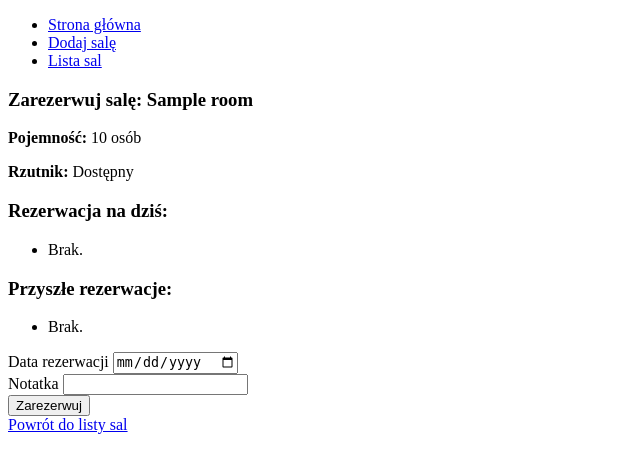
After one commit to Paszczak1987/room_booking, a Django app: page /room/reservation/1/ in a window 1280 px wide. The commit adds this page. Shown: the top 473 px of the page, without its empty margins (0-640 px from the left). Run offline with Django 5.2, Linux system fonts and the light colour scheme; tables that the repository leaves empty hold one stand-in row (values such as "Sample post").

Commit message:
reservation form with validation and detailed view

```diff
--- a/home/admin.py
+++ b/home/admin.py
@@ -5,3 +5,4 @@ from . import models
 
 # Register your models here.
 admin.site.register(models.Room)
+admin.site.register(models.Reservation)
--- a/home/forms.py
+++ b/home/forms.py
@@ -1,4 +1,5 @@
 from django import forms
+from django.utils import timezone
 from . import models
 
 class RoomCreateForm(forms.ModelForm):
@@ -38,3 +39,27 @@ class RoomCreateForm(forms.ModelForm):
         if models.Room.objects.filter(name=name).exists():
             raise forms.ValidationError("Sala o tej nazwie już istnieje.")
         return name
+
+
+class ReservationCreateForm(forms.ModelForm):
+    class Meta:
+        model = models.Reservation
+        fields = ['date', 'comment']
+        widgets = {
+            'date': forms.DateInput(attrs={'type': 'date'}),
+        }
+
+    def __init__(self, *args, **kwargs):
+        room = kwargs.pop('room', None)
+        self.room = room.pk
+        super(ReservationCreateForm, self).__init__(*args, **kwargs)
+        self.fields['date'].label = "Data rezerwacji"
+        self.fields['comment'].label = "Notatka"
+
+    def clean_date(self):
+        date = self.cleaned_data.get('date')
+        if date < timezone.now().date():
+            raise forms.ValidationError("Nie można zarezerwować sali wstecznie.")
+        if models.Reservation.objects.filter(room=self.room, date=date).exists():
+            raise forms.ValidationError("Ta sala jest już zarezerwowana na wybrany dzień.")
+        return date
--- a/home/models.py
+++ b/home/models.py
@@ -14,3 +14,18 @@ class Room(Modified):
     name = models.CharField(max_length=20, unique=True)
     capacity = models.IntegerField()
     projector = models.BooleanField()
+
+    def __str__(self):
+        return self.name
+
+
+class Reservation(Modified):
+    date = models.DateField()
+    room = models.ForeignKey(Room, on_delete=models.CASCADE)
+    comment = models.CharField(max_length=100)
+
+    def __str__(self):
+        return f"{self.room.name} {self.date}"
+
+    class Meta:
+        unique_together = ('date', 'room',)
--- /dev/null
+++ b/home/templates/room/reservation.html
@@ -0,0 +1,59 @@
+{% extends 'base.html' %}
+
+{% block title %}
+    Rezerwacja
+{% endblock %}
+
+{% block content %}
+    <h3>Zarezerwuj salę: {{ room.name }}</h3>
+    <p><strong>Pojemność:</strong> {{ room.capacity }} osób</p>
+    <p><strong>Rzutnik:</strong> {{ room.projector|yesno:"Dostępny,Niedostępny" }}</p>
+
+    <h3>Rezerwacja na dziś:</h3>
+    <ul>
+        {% if reservations_today %}
+            {% for reservation in reservations_today %}
+                <li>{{ reservation.date }}</li>
+                <li>{{ reservation.comment }}</li>
+            {% endfor %}
+        {% else %}
+            <li>Brak.</li>
+        {% endif %}
+    </ul>
+
+    <h3>Przyszłe rezerwacje:</h3>
+    <ul>
+        {% if reservations_from_today %}
+            {% for reservation in reservations_from_today %}
+                <li>{{ reservation.date|date:"d-m-y" }}: {{ reservation.comment }}</li>
+            {% endfor %}
+        {% else %}
+            <li>Brak.</li>
+        {% endif %}
+    </ul>
+
+    <form method="post">
+        {% csrf_token %}
+
+        <div>
+            <label for="{{ form.date.id_for_label }}">{{ form.date.label }}</label>
+            {{ form.date }}
+            {% if form.date.errors %}
+                <div class="error">{{ form.date.errors }}</div>
+            {% endif %}
+        </div>
+
+        <div>
+            <label for="{{ form.comment.id_for_label }}">{{ form.comment.label }}</label>
+            {{ form.comment }}
+            {% if form.comment.errors %}
+                <div class="error">{{ form.comment.errors }}</div>
+            {% endif %}
+        </div>
+
+        <button type="submit">Zarezerwuj</button>
+    </form>
+
+    <a href="{% url 'home:room_list' %}">Powrót do listy sal</a>
+
+{% endblock %}
--- a/home/urls.py
+++ b/home/urls.py
@@ -7,4 +7,7 @@ app_name = 'home'
 urlpatterns = [
     path('', views.RoomHomeView.as_view(), name='home'),
     path('new/', views.RoomCreateView.as_view(), name='new_room'),
+    path('list/', views.RoomListView.as_view(), name='room_list'),
+    path('room/<int:pk>/', views.RoomDetailView.as_view(), name='room_detail'),
+    path('room/reservation/<int:pk>/', views.ReservationCreateView.as_view(), name='reservation'),
 ]
--- a/home/views.py
+++ b/home/views.py
@@ -1,4 +1,7 @@
-from django.views.generic import CreateView, TemplateView
+from django.shortcuts import get_object_or_404
+from django.urls import reverse_lazy
+from django.utils import timezone
+from django.views.generic import CreateView, TemplateView, ListView, DetailView
 
 from . import models
 from . import forms
@@ -13,3 +16,66 @@ class RoomCreateView(CreateView):
     model = models.Room
     form_class = forms.RoomCreateForm
     template_name = 'room/new_room.html'
+    success_url = reverse_lazy('home:room_list')
+
+class RoomListView(ListView):
+    model = models.Room
+    template_name = 'room/list.html'
+    context_object_name = 'rooms'
+
+    def get_queryset(self):
+        return models.Room.objects.prefetch_related('reservation_set').all()
+
+    def get_context_data(self, **kwargs):
+        # Dodaj dodatkowe informacje do kontekstu
+        context = super().get_context_data(**kwargs)
+        today = timezone.now().date()  # Pobierz dzisiejszą datę
+        # Sprawdź rezerwacje dla każdej sali
+        for room in context['rooms']:
+            room.has_reservation_today = room.reservation_set.filter(date=today).exists()
+        return context
+
+
+class RoomDetailView(DetailView):
+    model = models.Room
+    template_name = 'room/room_details.html'
+    context_object_name = 'room'
+
+    def get_queryset(self):
+        return models.Room.objects.prefetch_related('reservation_set').all()
+
+    def get_context_data(self, **kwargs):
+        # Dodaj dodatkowe informacje do kontekstu
+        context = super().get_context_data(**kwargs)
+        today = timezone.now().date()  # Pobierz dzisiejszą datę
+        # Sprawdź rezerwacje na dziś
+        context['reservations_today'] = self.object.reservation_set.filter(date=today)
+        context['reservations_from_today'] = self.object.reservation_set.filter(date__gt=today)
+        return context
+
+class ReservationCreateView(CreateView):
+    model = models.Reservation
+    form_class = forms.ReservationCreateForm
+    template_name = 'room/reservation.html'
+    success_url = reverse_lazy('home:room_list')
+
+    def dispatch(self, request, *args, **kwargs):
+        self.room = get_object_or_404(models.Room, pk=self.kwargs['pk'])
+        return super().dispatch(request, *args, **kwargs)
+
+    def get_context_data(self, **kwargs):
+        context = super().get_context_data(**kwargs)
+        today = timezone.now().date()
+        context['reservations_today'] = self.room.reservation_set.filter(date=today)
+        context['reservations_from_today'] = self.room.reservation_set.filter(date__gt=today)
+        context['room'] = self.room
+        return context
+
+    def get_form_kwargs(self):
+        kwargs = super().get_form_kwargs()
+        kwargs['room'] = self.room
+        return kwargs
+
+    def form_valid(self, form):
+        form.instance.room = self.room
+        return super().form_valid(form)
--- a/templates/partials/nav.html
+++ b/templates/partials/nav.html
@@ -3,6 +3,9 @@
         <a href="{% url 'home:home' %}">Strona główna</a>
     </li>
     <li>
-        <a href="{% url 'home:new_room'  %}">Dodaj salę</a>
+        <a href="{% url 'home:new_room' %}">Dodaj salę</a>
+    </li>
+    <li>
+        <a href="{% url 'home:room_list' %}">Lista sal</a>
     </li>
 </ul>
```
Also changed, not shown: home/templates/room/list.html (added, +35 -0 lines), home/templates/room/room_details.html (added, +37 -0 lines), home/migrations/0001_initial.py (added), home/templates/room/remove.html (added), home/templates/room/update.html (added), 1 other file.
